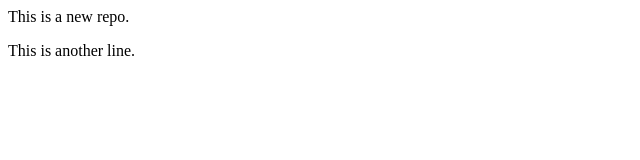
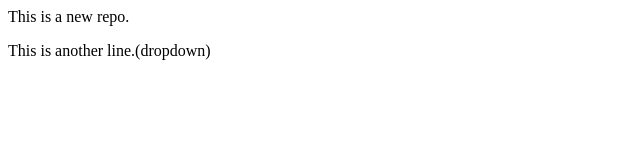
Before and after one commit to mayur-kumavat/LocalRepo, a plain HTML site: page index.html in a window 1280 px wide. Shown: the full height of the page, 0-640 px from the left. Drawn offline with Linux system fonts and the light colour scheme.

```diff
--- a/index.html
+++ b/index.html
@@ -1,2 +1,2 @@
 <p>This is a new repo.</p>
-<p>This is another line.</p>
+<p>This is another line.(dropdown)</p>
```
